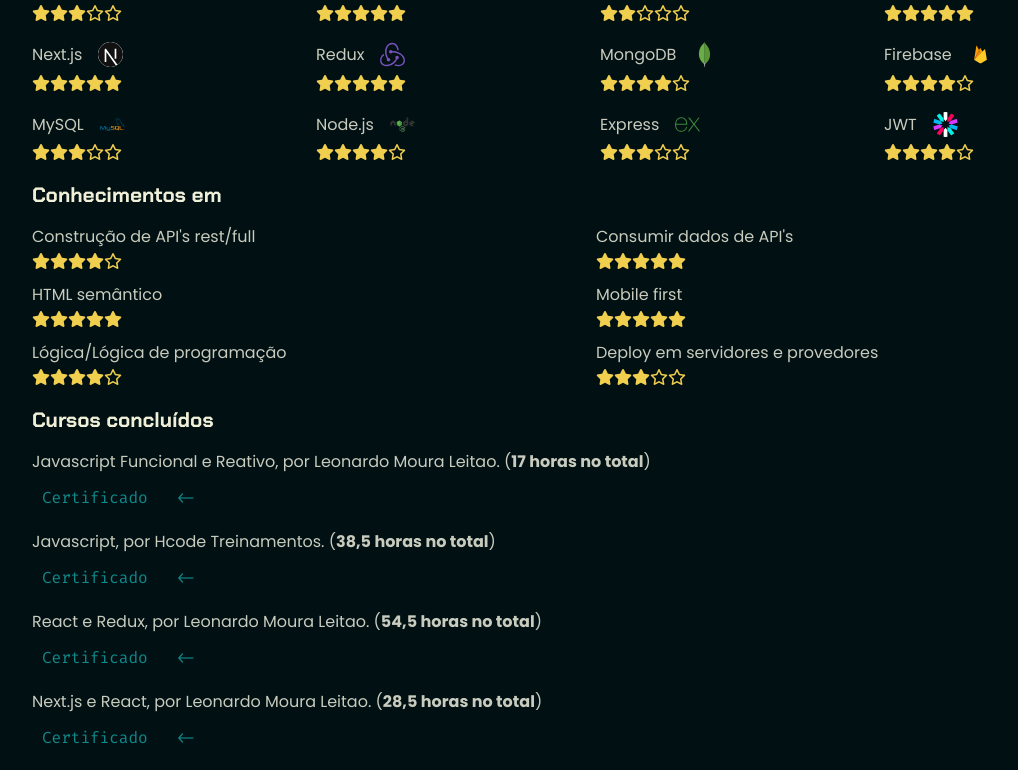
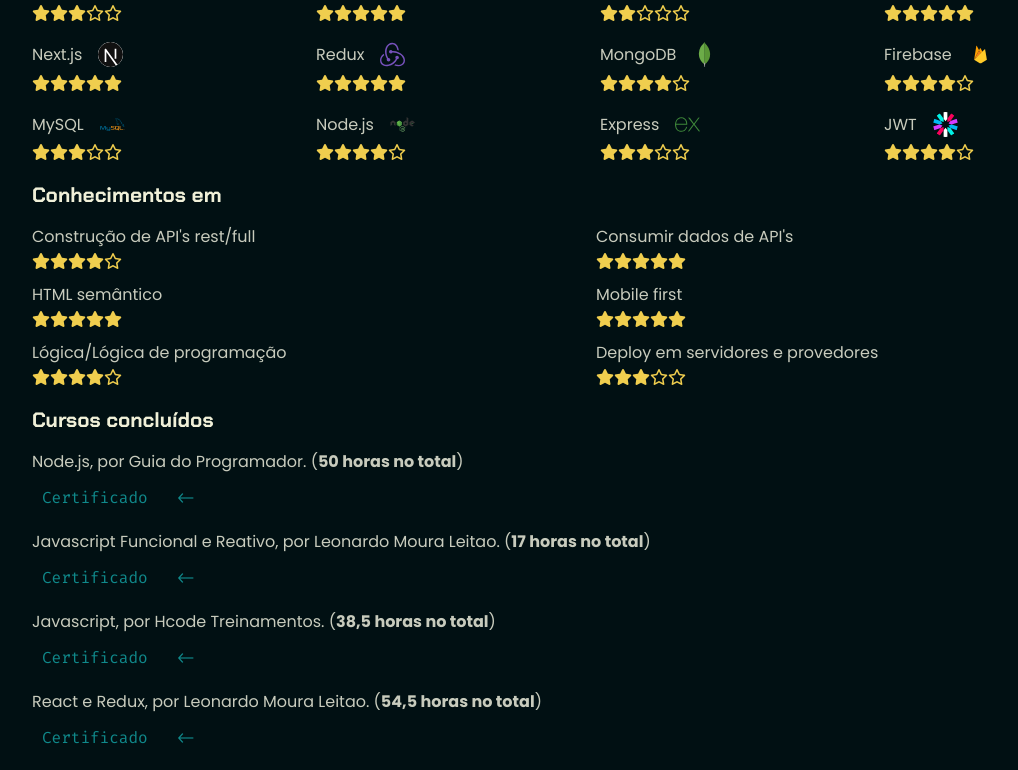
Before and after one commit to anderecc/portfolios, a Next.js app in the folder 2-portfolio-novo/: page / in a window 1280 px wide. Shown: the part 439-1209 px from the top of the page, without its empty margins (48-1066 px from the left). Built offline with nearby package versions, Linux system fonts and the light colour scheme.

Commit message:
add course

```diff
--- a/2-portfolio-novo/src/pages/index.jsx
+++ b/2-portfolio-novo/src/pages/index.jsx
@@ -273,6 +273,18 @@ const Home = () => {
                     <ul>
                         <li>
                             <p>
+                                Node.js, por Guia do Programador. (
+                                <strong>50 horas no total</strong>)
+                            </p>
+                            <Link
+                                target="_blank"
+                                href="https://www.udemy.com/certificate/UC-06134f8b-38ce-435d-b387-f94540a1674f/"
+                            >
+                                Certificado
+                            </Link>
+                        </li>
+                        <li>
+                            <p>
                                 Javascript Funcional e Reativo, por Leonardo
                                 Moura Leitao. (
                                 <strong>17 horas no total</strong>)
```
